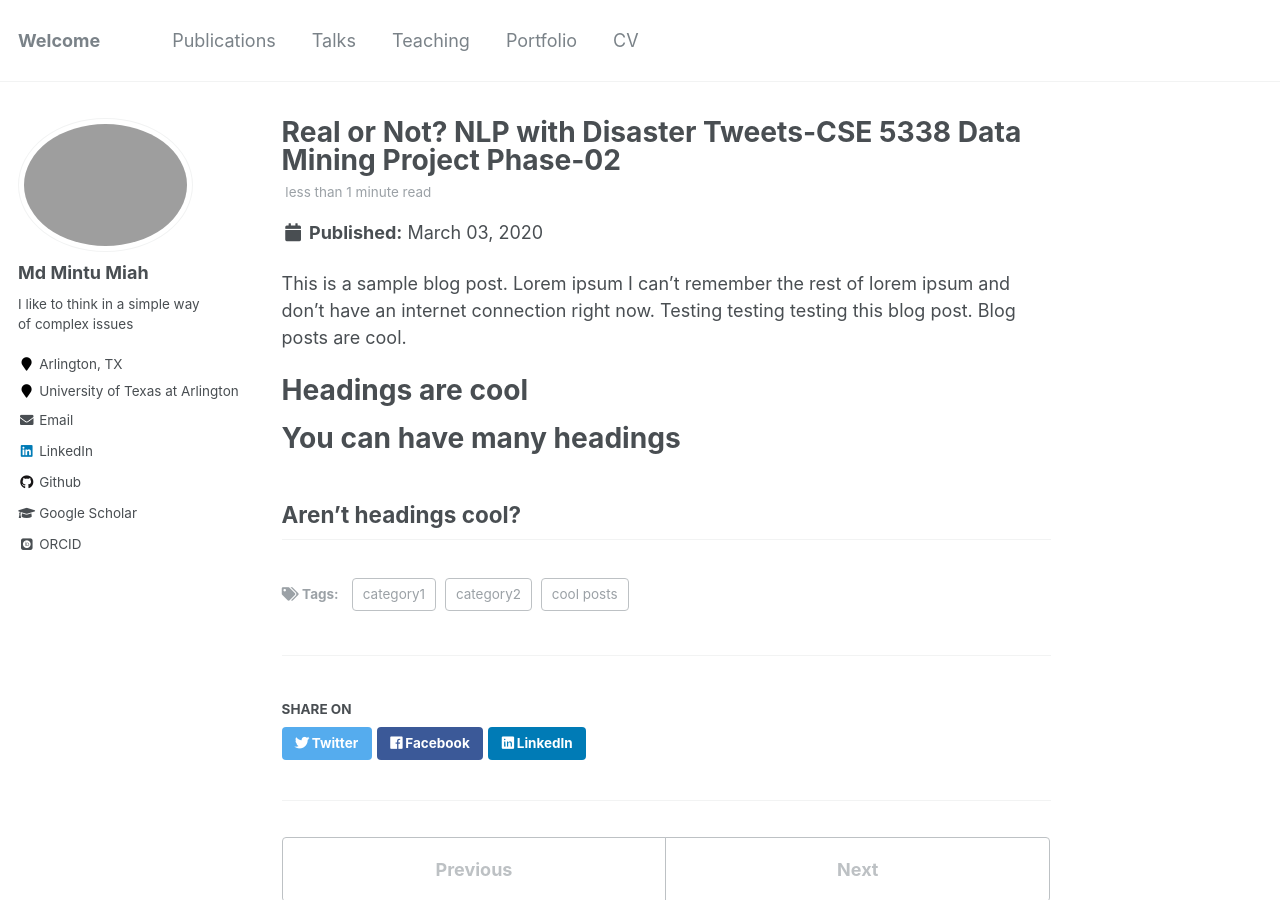
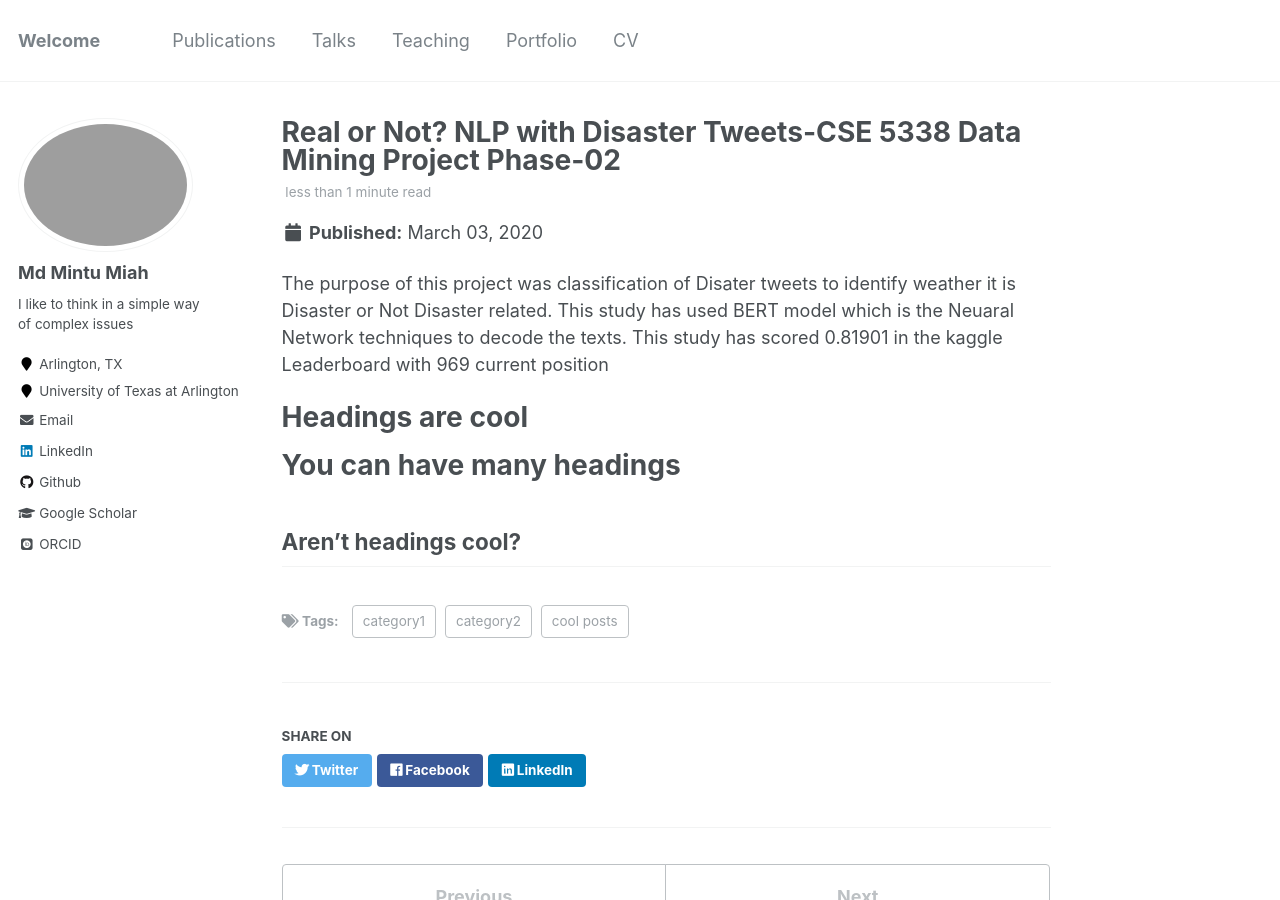
Before and after one commit to mintu07ruet/mintu07ruet.github.io, a Jekyll site: the page built from _posts/2012-08-14-blog-post-1.md, in a window 1280 px wide and 900 px high. Built offline with Jekyll 4.4.1, drawn with Linux system fonts in a browser that asks for light colours; some web fonts are replaced.

Commit message:
Update 2012-08-14-blog-post-1.md

```diff
--- a/_posts/2012-08-14-blog-post-1.md
+++ b/_posts/2012-08-14-blog-post-1.md
@@ -8,7 +8,7 @@
   - category2
 ---
 
-This is a sample blog post. Lorem ipsum I can't remember the rest of lorem ipsum and don't have an internet connection right now. Testing testing testing this blog post. Blog posts are cool.
+The purpose of this project was classification of Disater tweets to identify weather it is Disaster or Not Disaster related. This study has used BERT model which is the Neuaral Network techniques to decode the texts. This study has scored 0.81901 in the kaggle Leaderboard with 969 current position
 
 Headings are cool
 ======
```
